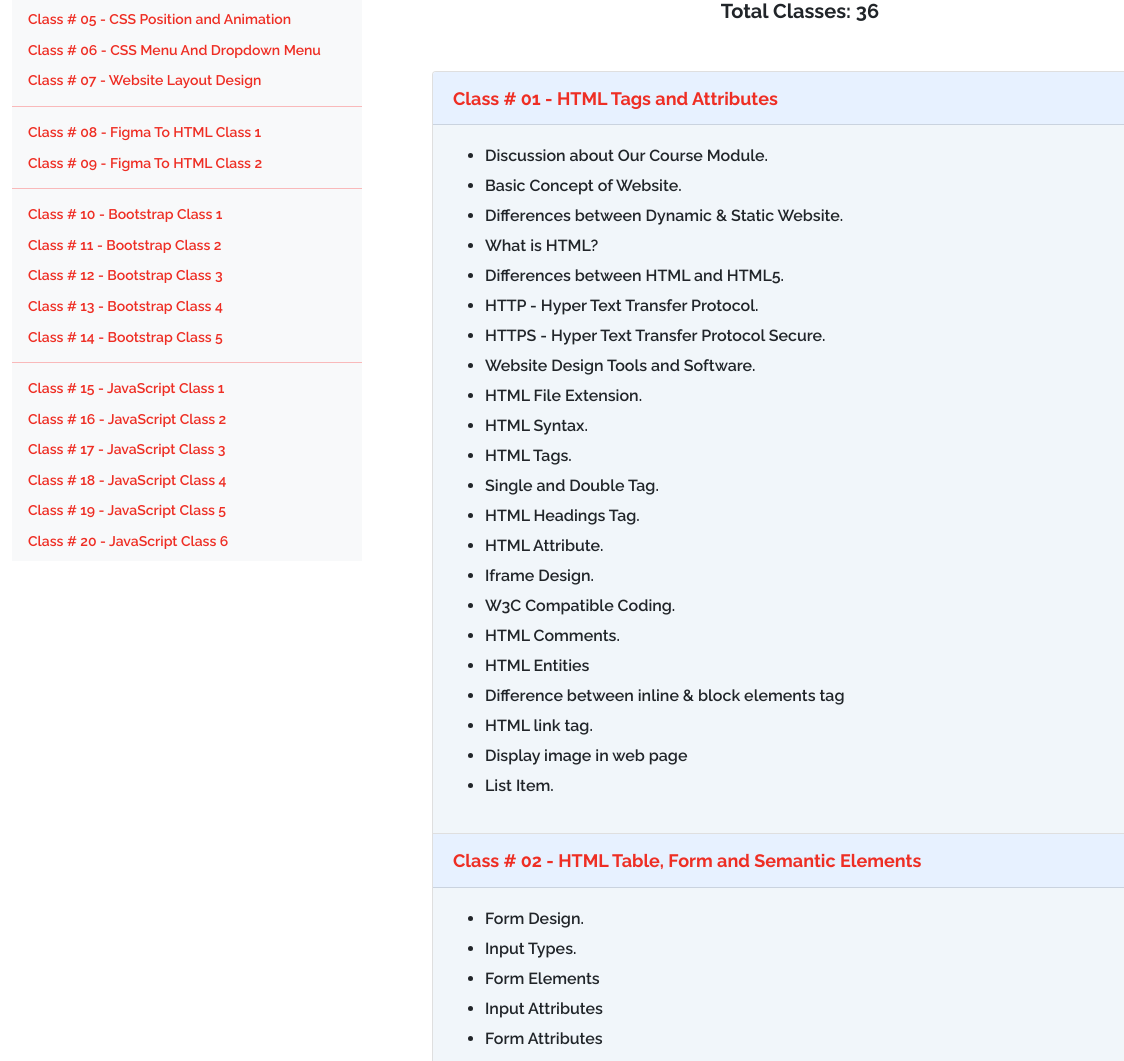
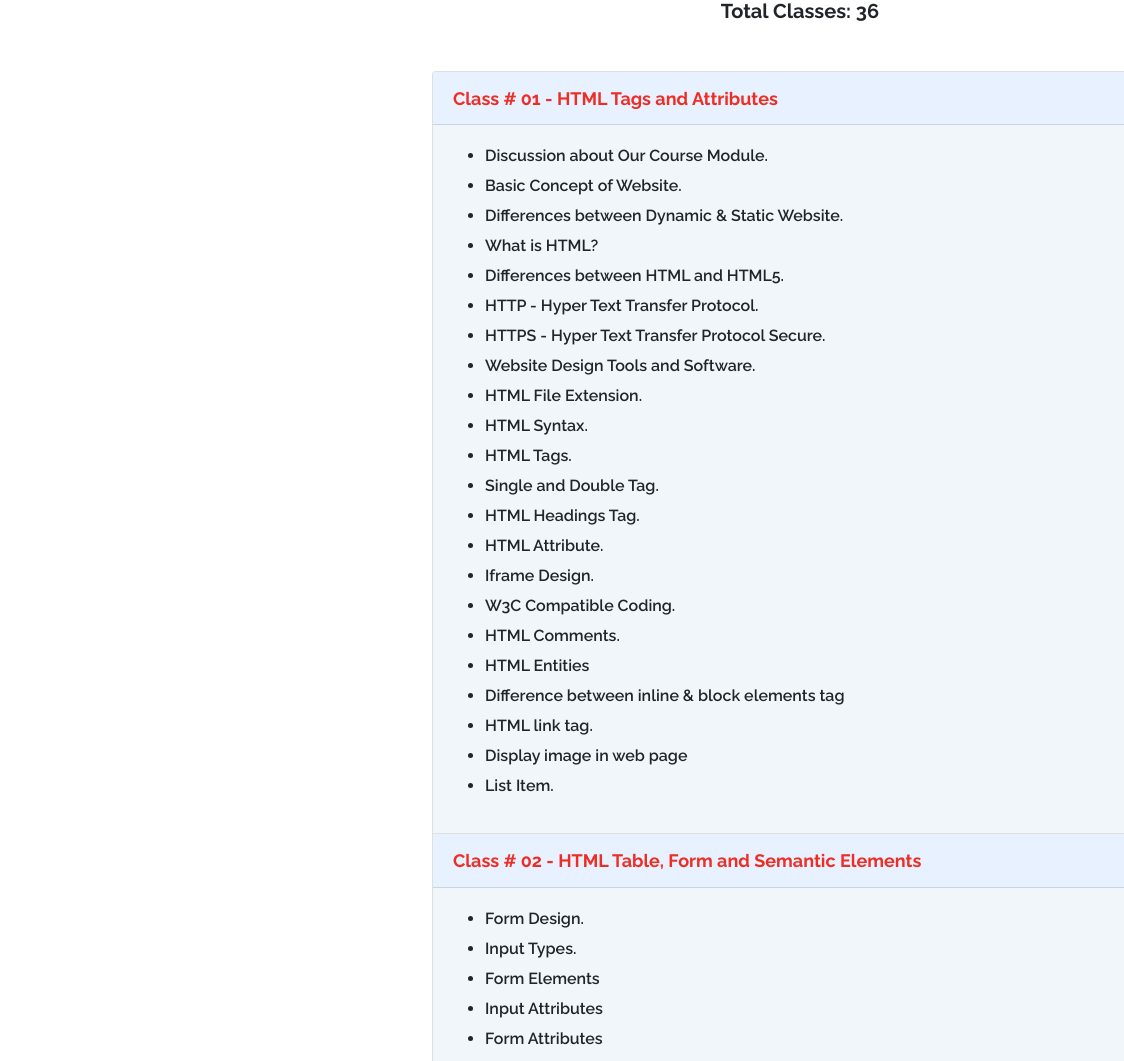
Before and after one commit to shourab-dev/react-industrial-traning, a plain HTML site: page index.html in a window 1280 px wide. Shown: the part 239-1300 px from the top of the page, 0-1124 px from the left. Drawn offline with nearby package versions, Linux system fonts and the light colour scheme.

Commit message:
sidebar removed

```diff
--- a/index.html
+++ b/index.html
@@ -15,62 +15,7 @@
   <section>
     <div class="row mx-0 ">
       <div class="col-xl-3 d-none d-xl-block">
-        <div class="left_menu navbar-light bg-light">
-          <div class="left_menu_inner">
-            <nav id="navbar-example3">
-              <h2>Total Classes</h2>
-              <nav class="nav nav-pills">
-                <a class="nav-link active" href="#class1">Class # 01 - HTML Tags and Attributes</a>
-                <a class="nav-link" href="#class2">Class # 02 - HTML Table, Form and Elements</a>
-                <hr>
-                <a class="nav-link" href="#class3">Class # 03 - Introduction of CSS</a>
-                <a class="nav-link" href="#class4">Class # 04 - CSS Property Discussion</a>
-                <a class="nav-link" href="#class5">Class # 05 - CSS Position and Animation</a>
-                <a class="nav-link" href="#class6">Class # 06 - CSS Menu And Dropdown Menu</a>
-                <a class="nav-link" href="#class7">Class # 07 - Website Layout Design</a>
-                <hr>
-                <a class="nav-link" href="#class8">Class # 08 - Figma To HTML Class 1</a>
-                <a class="nav-link" href="#class9">Class # 09 - Figma To HTML Class 2</a>
-                <hr>
-                <a class="nav-link" href="#class10">Class # 10 - Bootstrap Class 1</a>
-                <a class="nav-link" href="#class11">Class # 11 - Bootstrap Class 2</a>
-                <a class="nav-link" href="#class12">Class # 12 - Bootstrap Class 3</a>
-                <a class="nav-link" href="#class13">Class # 13 - Bootstrap Class 4</a>
-                <a class="nav-link" href="#class14">Class # 14 - Bootstrap Class 5</a>
-                <hr>
-                <a class="nav-link" href="#class15">Class # 15 - JavaScript Class 1</a>
-                <a class="nav-link" href="#class16">Class # 16 - JavaScript Class 2</a>
-                <a class="nav-link" href="#class17">Class # 17 - JavaScript Class 3</a>
-                <a class="nav-link" href="#class18">Class # 18 - JavaScript Class 4</a>
-                <a class="nav-link" href="#class19">Class # 19 - JavaScript Class 5</a>
-                <a class="nav-link" href="#class20">Class # 20 - JavaScript Class 6</a>
-                <a class="nav-link" href="#class21">Class # 21 - JavaScript Class 7</a>
-                <a class="nav-link" href="#class22">Class # 22 - JavaScript Class 8</a>
-                <hr>
-                <a class="nav-link" href="#class23">Class # 23 - React js Class 1</a>
-                <a class="nav-link" href="#class24">Class # 24 - React js Class 2</a>
-                <a class="nav-link" href="#class25">Class # 25 - React js Class 3</a>
-                <a class="nav-link" href="#class26">Class # 26 - React js Class 4</a>
-                <a class="nav-link" href="#class27">Class # 27 - React js Project Class 5</a>
-                <a class="nav-link" href="#class28">Class # 28 - React js Project Class 6</a>
-                <a class="nav-link" href="#class29">Class # 29 - React js Project Class 7</a>
-                <hr>
-                <a class="nav-link" href="#class30">Class # 30 - React API Project Class 1</a>
-                <a class="nav-link" href="#class31">Class # 31 - React API Project Class 2</a>
-                <a class="nav-link" href="#class32">Class # 32 - React API Project Class 3</a>
-                <a class="nav-link" href="#class33">Class # 33 - Firebase Database</a>
-                <a class="nav-link" href="#class34">Class # 34 - CRUD Operation</a>
-                <a class="nav-link" href="#class35">Class # 35 - Re-Sellable Market Place.</a>
-                <a class="nav-link" href="#class36">Class # 36 - fiverr Market Place</a>
-                <hr>
-                <hr>
-                <hr>
 
-              </nav>
-
-            </nav>
-          </div>
-        </div>
       </div>
       <div class="col-xl-9">
         <div class="right_content">
```
